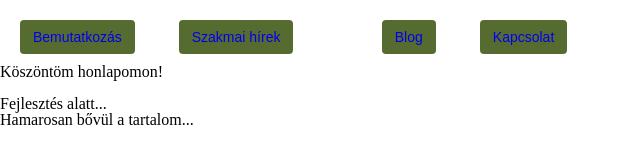
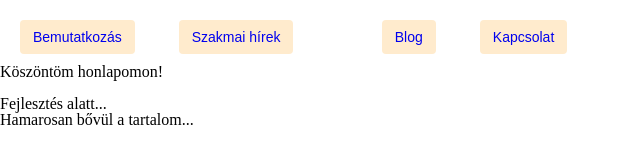
Before and after one commit to furpista/intropage, a plain HTML site: page index.html in a window 1280 px wide. Shown: the whole page, without its empty margins (0-640 px from the left). Drawn offline with nearby package versions, Linux system fonts and the light colour scheme.

Commit message:
Update main.css

```diff
--- a/main.css
+++ b/main.css
@@ -1,4 +1,4 @@
-.btn {background-color: darkolivegreen;
+.btn {background-color: blanchedalmond ;
 }
 a {font-family: arial;
   margin: 20px;
```
